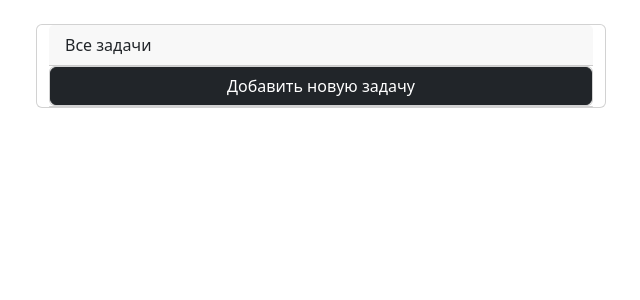
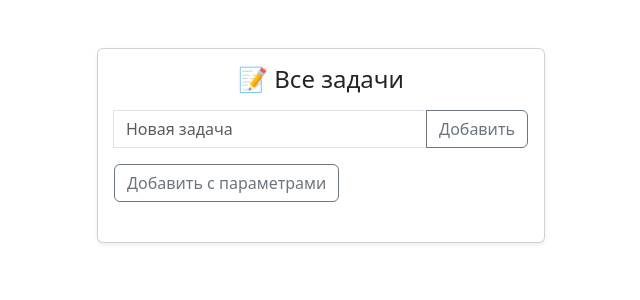
Before and after one commit to dmsnback/doozy, a Django app: page /task/all/ in a window 1280 px wide. Shown: the part 73-373 px from the top of the page, without its empty margins (319-959 px from the left). Run offline with Django 3.2, Linux system fonts and the light colour scheme; the visitor is signed in with stand-in values (Sample User, id 1); data comes from the database, SQL or seed files in the repository; data that the repository does not hold is empty; some libraries are stand-ins or nearby versions.

Commit message:
task_list

```diff
--- a/doozy/tasks/views.py
+++ b/doozy/tasks/views.py
@@ -60,8 +60,8 @@ def task_delete(request, pk):
 @login_required
 def task_list(request):
     template_name = 'tasks/task_list.html'
-    task_list = Task.objects.values(
-        'id', 'title', 'priority__title', 'author__username'
+    task_list = Task.objects.select_related(
+        'author'
     ).order_by('completed', '-created_at')
     context = {'task_list': task_list}
     return render(request, template_name, context)
--- a/doozy/templates/tasks/task_list.html
+++ b/doozy/templates/tasks/task_list.html
@@ -7,27 +7,37 @@
 
 {% block content %}
     {% if user.is_authenticated %}
-    <div class="container">
-      <div class="row justify-content-center">
-        <div class="card col-6">
-          <div class="card-header">Все задачи</div>
-          <div class="card text-center">
-            <a href="{% url 'tasks:create' %}" class="btn btn-dark">Добавить новую задачу</a>
+    <div class="container d-flex justify-content-center mt-5">
+    <div class="card shadow-sm" style="width: 28rem;">
+        <div class="card-body">
+            <h4 class="card-title mb-3 text-center">📝 Все задачи</h4>
+            <!-- форма добавления задачи -->
+            <form class="input-group mb-3" method="post" action="{% url 'tasks:create' %}">
+              {% csrf_token %}
+                <input type="text" name="title" class="form-control" placeholder="Новая задача" required>
+                <button class="btn btn-outline-secondary" type="submit">Добавить</button>
+              </form>
+              <div>
+                <a class="btn btn-outline-secondary" href="{% url 'tasks:create' %}">Добавить c параметрами</a>
                 </div>
-
+                <br>
+            <!-- список задач -->
             <ul class="list-group">
                 {% for task in task_list %}
-            {% if task.author__username == user.username %}
-                <li class="list-group-item">
-                  <form method="post" action="{% url 'tasks:toggle_task' task.id %}" onchange="this.form.submit()" {% if task.completed %} checked {% endif %} >
+                {% if task.author == user %}
+                    <li class="list-group-item d-flex justify-content-between align-items-center">
+                      <form method="post" action="{% url 'tasks:toggle_task' task.id %}" class="d-flex align-items-center">
                           {% csrf_token %}
-                    <input class="form-check-input me-1" type="checkbox" value="" id="firstCheckboxStretched" />
+                            <input class="form-check-input me-2" type="checkbox" onchange="this.form.submit()" {% if task.completed %}checked{% endif %}>
+                            <span class="{% if task.completed %}text-decoration-line-through text-muted{% endif %}">
+                              {{ task.title }}
+                            </span>
                         </form>
-                  <label class="form-check-label stretched-link" for="firstCheckboxStretched"><h5>{{ task.title }}</h5></label>
-                  <p>Приоритет: {{ task.priority__title }}</p>
+                        <div>
+                          <a href="{% url 'tasks:edit' task.id %}" class="btn btn-sm btn-outline-gray">✏️</a>
+                          <a href="{% url 'tasks:delete' task.id %}" class="btn btn-sm btn-outline-danger">X</a>
+                        </div>
                     </li>
-                <a class="btn btn-outline-dark" role="button" href="{% url 'tasks:edit' task.id %}">Изменить</a>
-                <a class="btn btn-outline-dark" role="button" href="{% url 'tasks:delete' task.id %}">Удалить</a>
                     {% endif %}
                 {% endfor %}
             </ul>
```
Also changed, not shown: doozy/templates/tasks/index.html (+15 -81 lines). Lines whose indentation alone changed are shown as unchanged.
